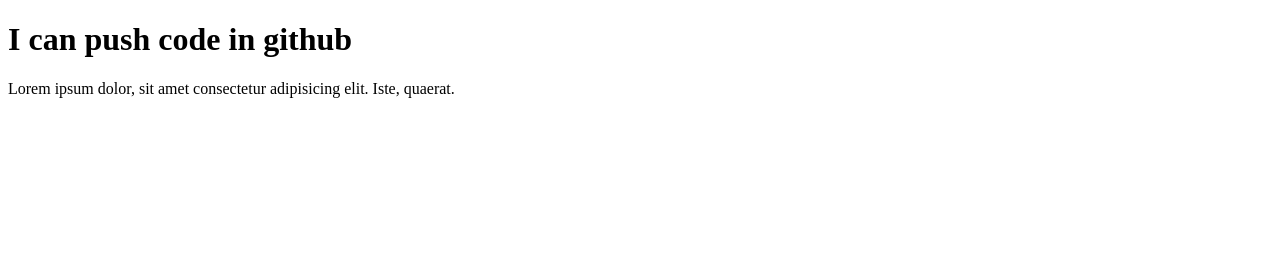
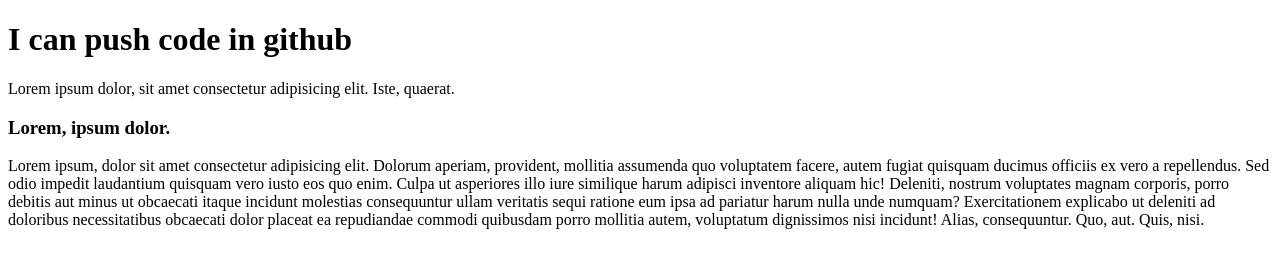
Before and after one commit to kamrulhaider/my-new-target, a plain HTML site: page index.html in a window 1280 px wide. Drawn offline with Linux system fonts and the light colour scheme.

Commit message:
my practice commit

```diff
--- a/index.html
+++ b/index.html
@@ -11,6 +11,14 @@
 <body>
     <h1>I can push code in github</h1>
     <p>Lorem ipsum dolor, sit amet consectetur adipisicing elit. Iste, quaerat.</p>
+    <h3>Lorem, ipsum dolor.</h3>
+    <p>Lorem ipsum, dolor sit amet consectetur adipisicing elit. Dolorum aperiam, provident, mollitia assumenda quo
+        voluptatem facere, autem fugiat quisquam ducimus officiis ex vero a repellendus. Sed odio impedit laudantium
+        quisquam vero iusto eos quo enim. Culpa ut asperiores illo iure similique harum adipisci inventore aliquam hic!
+        Deleniti, nostrum voluptates magnam corporis, porro debitis aut minus ut obcaecati itaque incidunt molestias
+        consequuntur ullam veritatis sequi ratione eum ipsa ad pariatur harum nulla unde numquam? Exercitationem
+        explicabo ut deleniti ad doloribus necessitatibus obcaecati dolor placeat ea repudiandae commodi quibusdam porro
+        mollitia autem, voluptatum dignissimos nisi incidunt! Alias, consequuntur. Quo, aut. Quis, nisi.</p>
 </body>
 
 </html>
```
